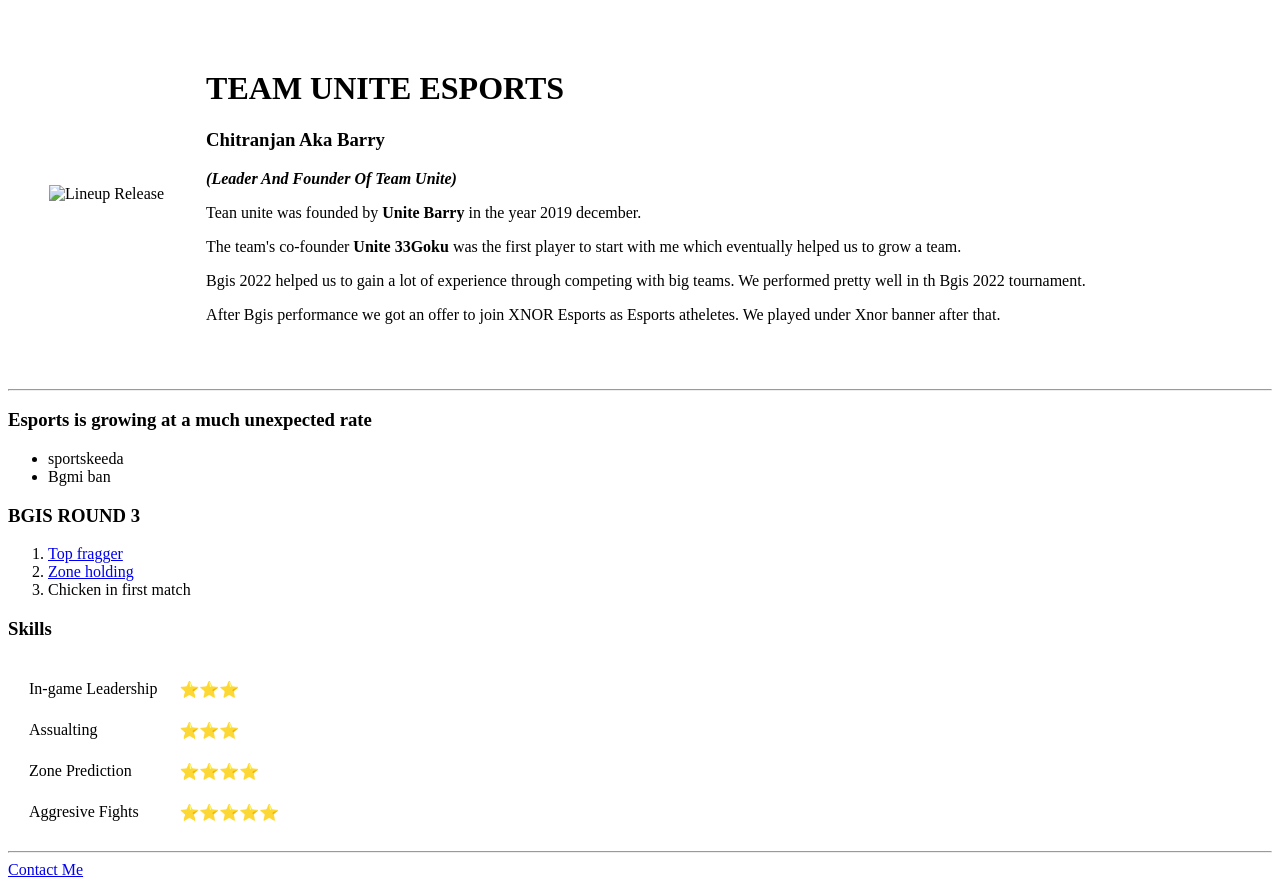
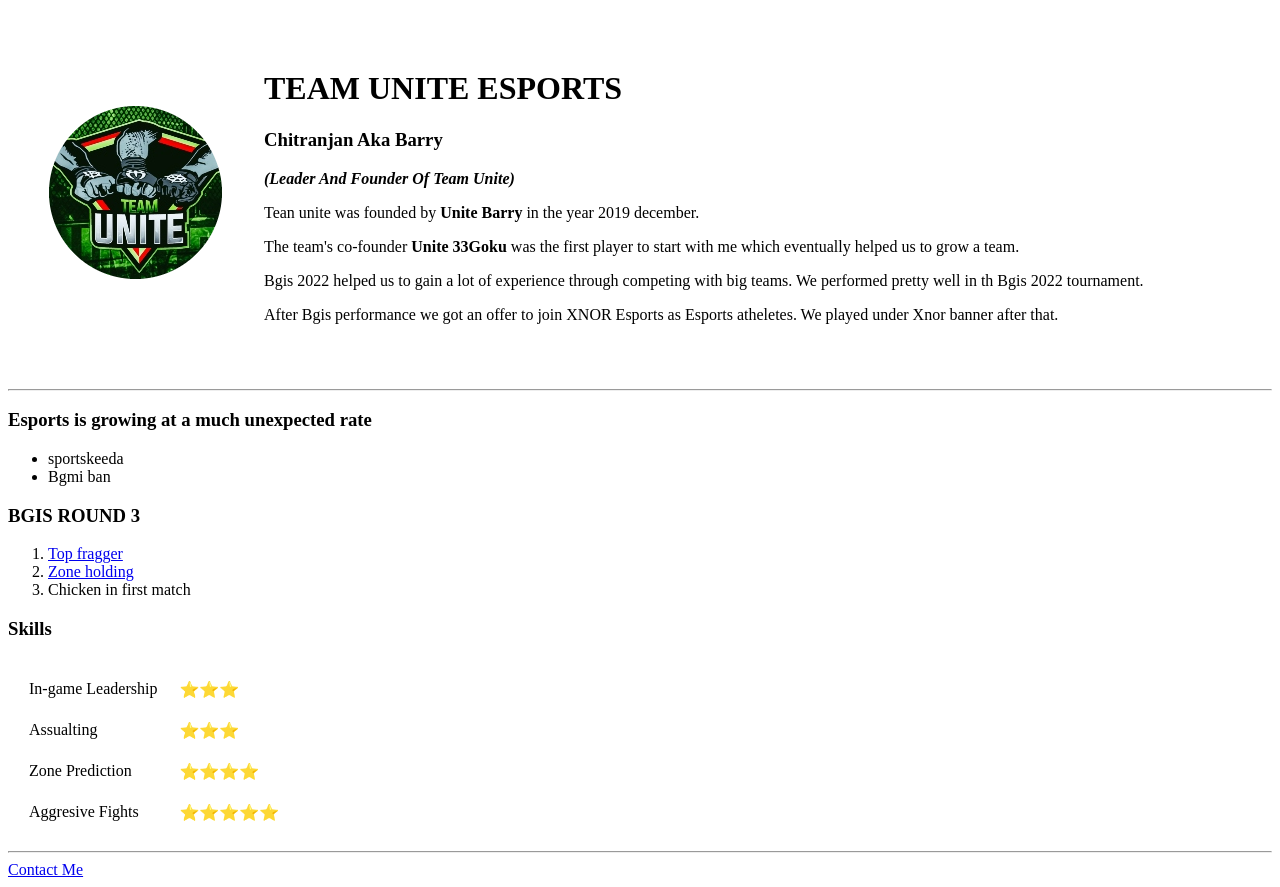
Before and after one commit to UniteBarry/cv, a plain HTML site: page index.html in a window 1280 px wide. Drawn offline with Linux system fonts and the light colour scheme.

Commit message:
Update index.html

```diff
--- a/index.html
+++ b/index.html
@@ -7,7 +7,7 @@
 <body>
 <table cellspacing="40">
   <tr>
-    <td><img src="C:\Users\91637\Downloads\logo1-modified.png" alt="Lineup Release"></td>
+    <td><img src="image/logo.png" alt="Lineup Release"></td>
     <td>  <h1> TEAM UNITE ESPORTS </h1>
       <h3> Chitranjan Aka Barry</h3>
     <p><em> <Strong> (Leader And Founder Of Team Unite)  </Strong> </em></p>
```
